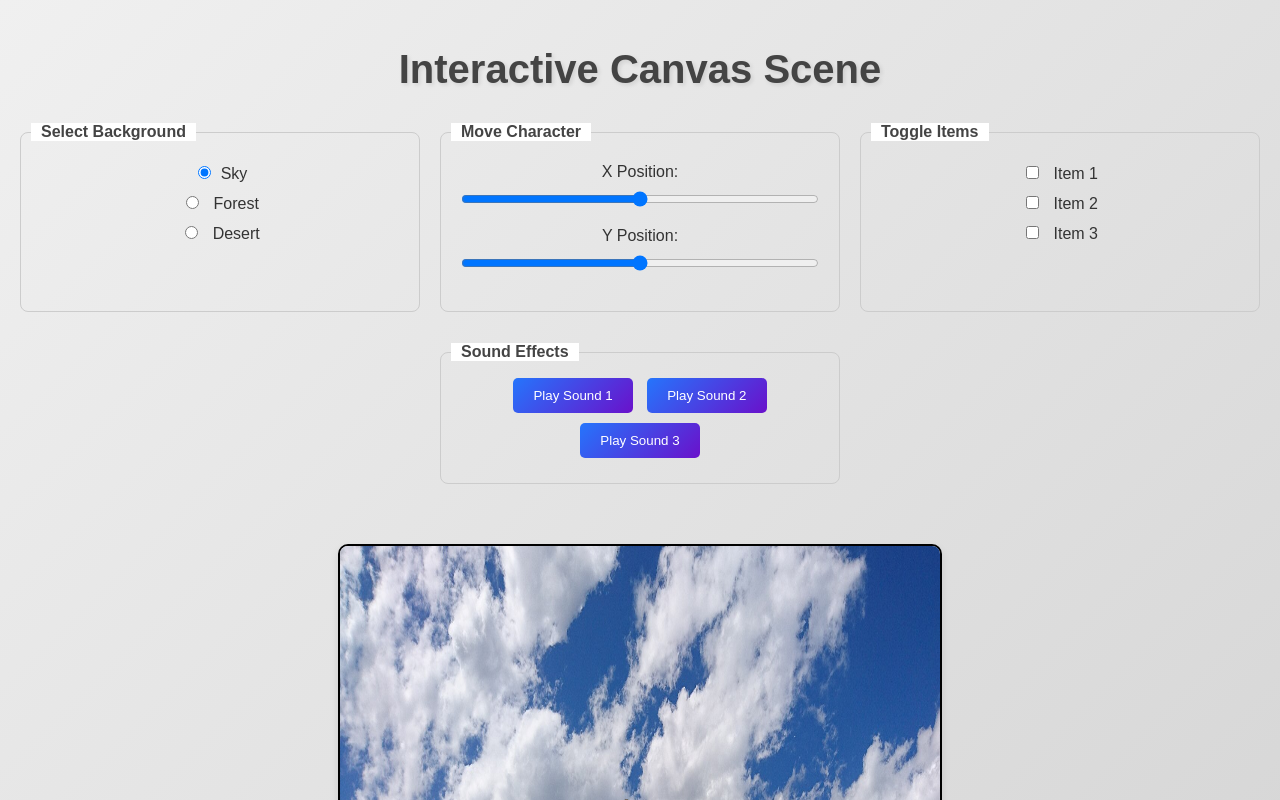
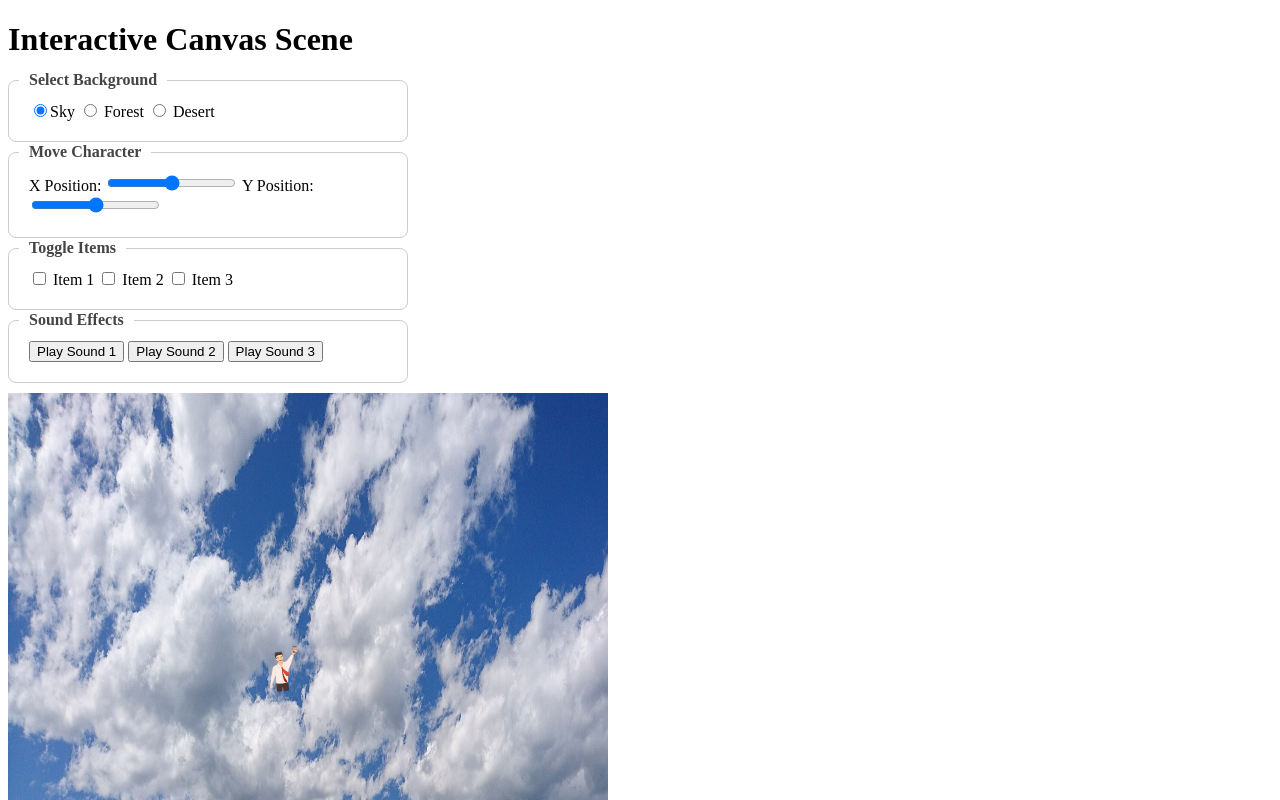
Before and after one commit to jellyfishing2346/Interactive-Canvas-Scene, a plain HTML site: page index.html in a window 1280 px wide. Shown: the top 800 px of the page. Drawn offline with Linux system fonts and the light colour scheme.

Commit message:
Testing CSS 4

```diff
--- a/styles.css
+++ b/styles.css
@@ -1,27 +1,3 @@
-body {
-    font-family: 'Arial', sans-serif;
-    text-align: center;
-    background: linear-gradient(135deg, #f0f0f0, #d3d3d3);
-    margin: 0;
-    padding: 20px;
-    color: #333;
-}
-
-h1 {
-    margin-bottom: 30px;
-    font-size: 2.5rem;
-    color: #444;
-    text-shadow: 2px 2px 4px rgba(0, 0, 0, 0.1);
-}
-
-.controls {
-    margin-bottom: 30px;
-    display: flex;
-    flex-wrap: wrap;
-    justify-content: center;
-    gap: 20px;
-}
-
 fieldset {
     position: relative; /* Required for absolute positioning of legend */
     border: 1px solid #ccc;
@@ -42,63 +18,3 @@ legend {
     font-weight: bold;
     color: #444;
 }
-
-fieldset label {
-    display: block; /* Make labels block-level */
-    margin: 10px 0;
-    word-wrap: break-word; /* Handle long text */
-}
-
-input[type="radio"],
-input[type="checkbox"] {
-    margin-right: 10px;
-}
-
-#xSlider,
-#ySlider {
-    width: 100%;
-    margin: 10px 0;
-}
-
-button {
-    margin: 5px;
-    padding: 10px 20px;
-    border: none;
-    border-radius: 5px;
-    background: linear-gradient(135deg, #2575fc, #6a11cb);
-    color: white;
-    cursor: pointer;
-}
-
-button:hover {
-    transform: translateY(-2px);
-    box-shadow: 0 6px 8px rgba(0, 0, 0, 0.2);
-}
-
-button:active {
-    transform: translateY(0);
-    box-shadow: 0 4px 6px rgba(0, 0, 0, 0.1);
-}
-
-canvas {
-    border: 2px solid #000;
-    border-radius: 10px;
-    background-color: #fff;
-    box-shadow: 0 4px 8px rgba(0, 0, 0, 0.1);
-    margin-top: 20px;
-}
-
-@media (max-width: 768px) {
-    .controls {
-        flex-direction: column;
-        align-items: center;
-    }
-
-    fieldset {
-        width: 90%;
-    }
-
-    input[type="range"] {
-        width: 100%;
-    }
-}
```
